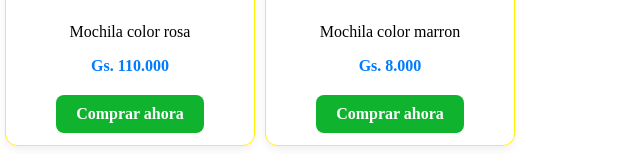
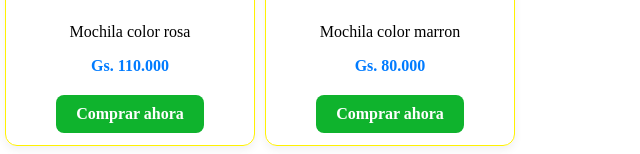
Before and after one commit to maluco-stack/maluco, a plain HTML site: page mochilas.html in a window 1280 px wide. Shown: the part 1317-1471 px from the top of the page, 640-1280 px from the left. Drawn offline with Linux system fonts and the light colour scheme.

Commit message:
Update mochilas.html

```diff
--- a/mochilas.html
+++ b/mochilas.html
@@ -161,7 +161,7 @@
   <img src="mochila.webp" alt="mochila-t66.webp">
   <div class="info">
     <p>Mochila color marron</p>
-    <p class="precio">Gs. 8.000</p>
+    <p class="precio">Gs. 80.000</p>
     <a class="boton" href="https://wa.me/5950975480896?text=Hola!Quiero comprar la mochila con diseño color marron" target="_blank">
       Comprar ahora
     </a>
```
